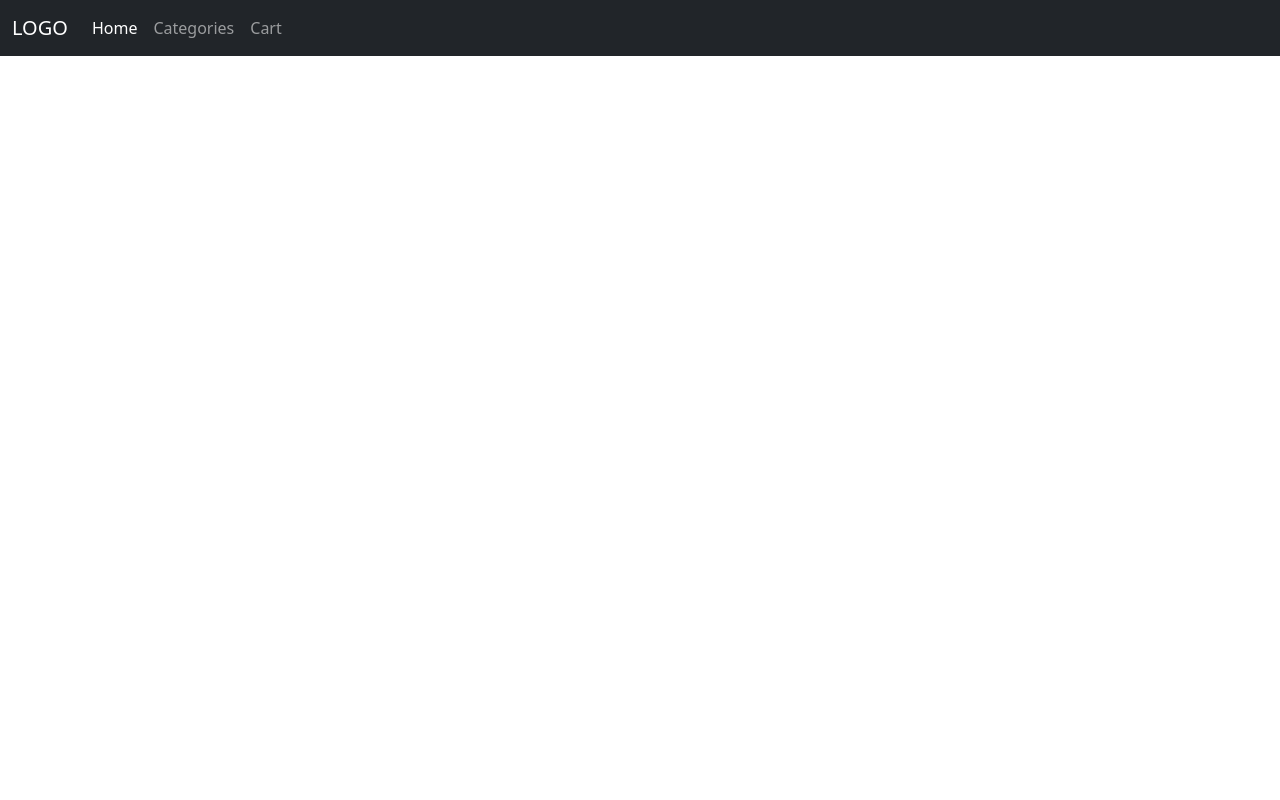
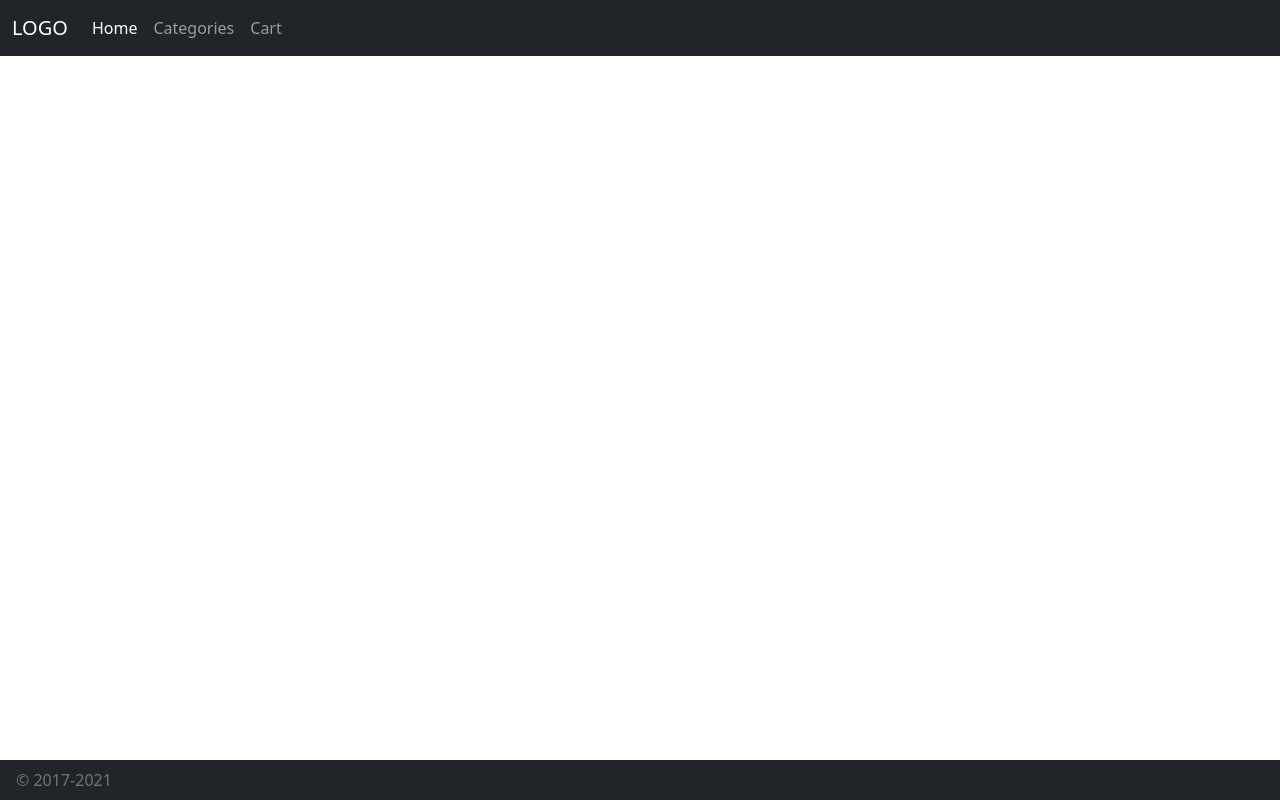
Before and after one commit to LieneTamuza/hackathon-4, a React (Create React App) app: page / in a window 1280 px wide. Built offline with nearby package versions, Linux system fonts and the light colour scheme.

Commit message:
added Footer

```diff
--- a/src/App.js
+++ b/src/App.js
@@ -1,4 +1,5 @@
 import { BrowserRouter as Router, Switch, Route } from 'react-router-dom';
+import Footer from './Components/Footer';
 import Header from "./Components/Header";
 
 function App() {
@@ -9,7 +10,7 @@ function App() {
 
 
 
-
+                <Footer />
             </Router>
         </div>
     );
--- /dev/null
+++ b/src/Components/Footer.js
@@ -0,0 +1,13 @@
+function Footer() {
+
+    return (
+        <div className='container-fluid footer mt-5 py-2 px-3 bg-dark fixed-bottom'>
+            <div className="row">
+                <span className="text-secondary">&copy; 2017-2021 </span>
+            </div>
+        </div>
+    )
+
+}
+
+export default Footer;
```
